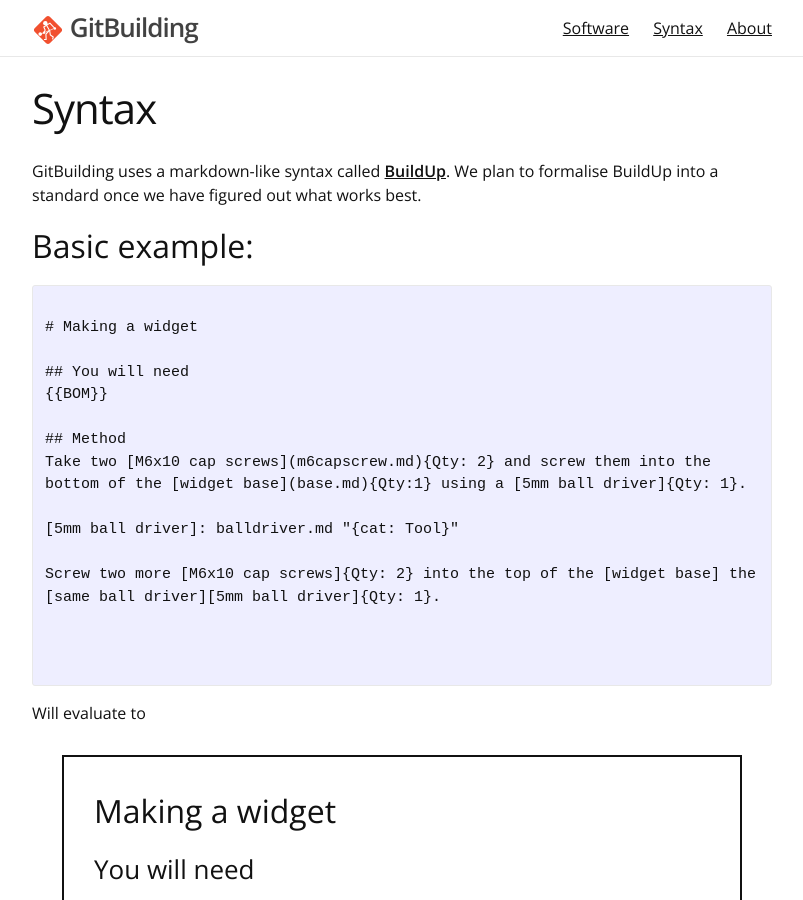
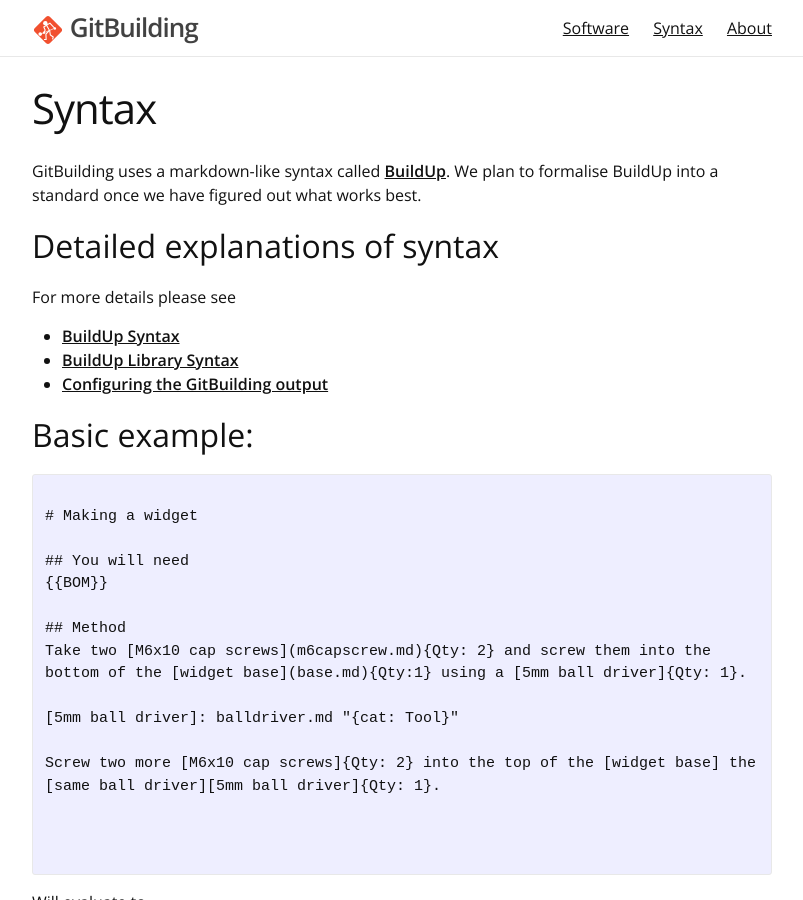
Before and after one commit to kasbah/jekyll-actions-test, a Jekyll site: the page built from _pages/syntax.md, in a window 1280 px wide and 900 px high. Shown: the whole window, without its empty margins (238-1041 px from the left). Built offline with Jekyll 4.4.1, drawn with Linux system fonts in a browser that asks for light colours.

Commit message:
Made links to syntax sub-pages outside main navigation

```diff
--- a/_pages/syntax.md
+++ b/_pages/syntax.md
@@ -5,6 +5,13 @@
 ---
 
 GitBuilding uses a markdown-like syntax called [BuildUp]({{site.baseurl}}/syntax/buildup). We plan to formalise BuildUp into a standard once we have figured out what works best.
+
+## Detailed explanations of syntax
+For more details please see
+
+* [BuildUp Syntax]({{site.baseurl}}/syntax/buildup)
+* [BuildUp Library Syntax]({{site.baseurl}}/syntax/builduplibrary)
+* [Configuring the GitBuilding output]({{site.baseurl}}/syntax/buildconfsyntax)
 
 ## Basic example:
 
```
Also changed, not shown: _pages/syntax/buildconfsyntax.md (+1 -1 lines).
